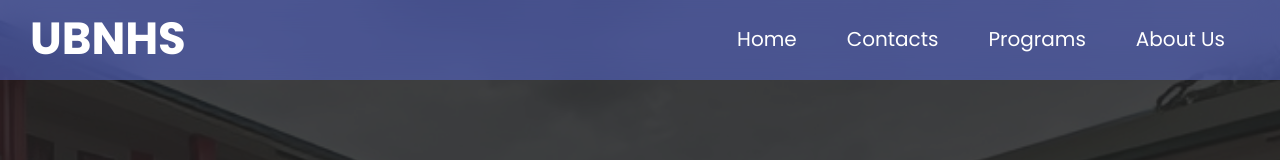
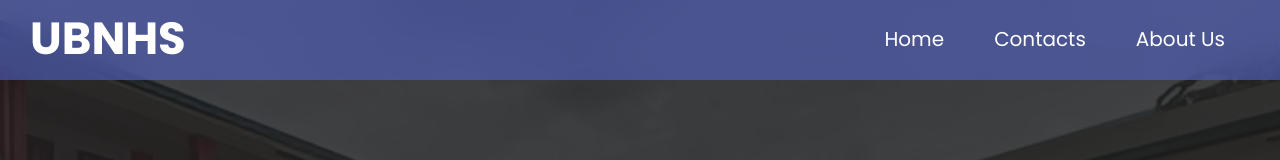
Before and after one commit to jjculps/ubnhs-web, a plain HTML site: page home.html in a window 1280 px wide. Shown: the top 160 px of the page. Drawn offline with Linux system fonts and the light colour scheme.

```diff
--- a/home.html
+++ b/home.html
@@ -19,7 +19,7 @@
 
         <li><a href="home.html" class="menu-btn">Home</a></li>
         <li><a href="contacts.html" class="menu-btn">Contacts</a></li>
-        <li><a href="programs.html" class="menu-btn">Programs</a></li>
+
         <li><a href="about-us.html" class="menu-btn">About Us</a></li>
 
       </ul>
```
